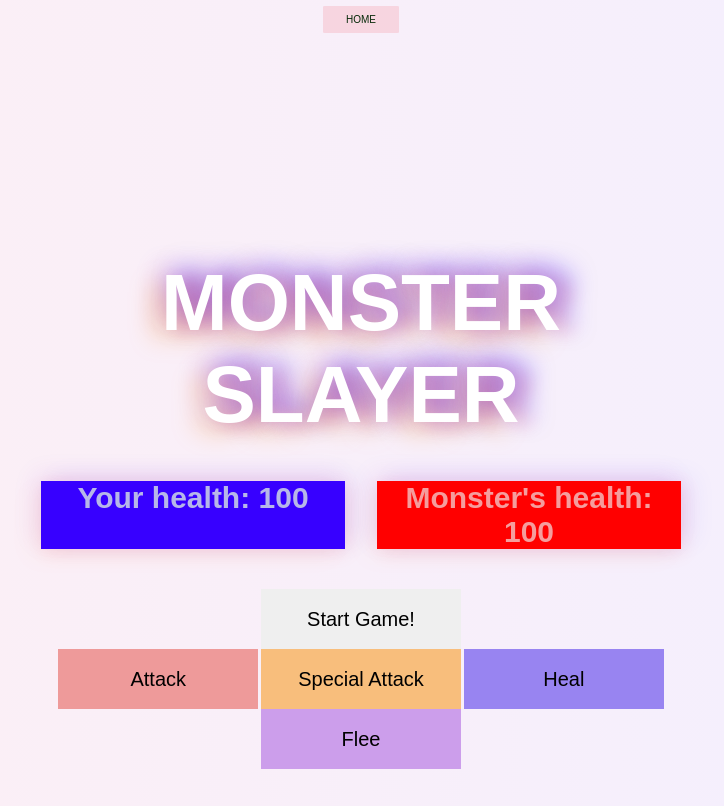
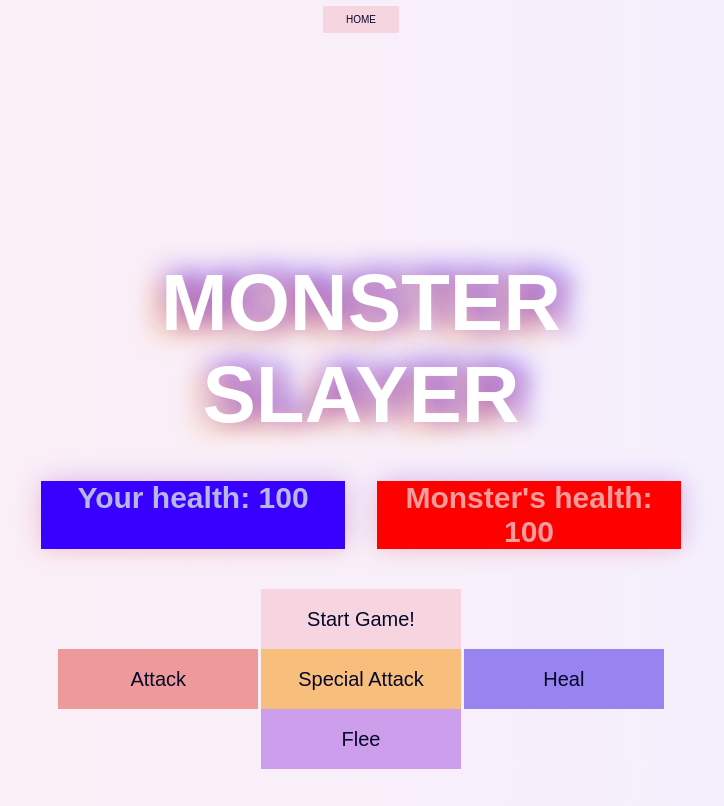
Before and after one commit to MikkoPet/Monster-Slayer---TS, a plain HTML site: page index.html in a window 1280 px wide. Shown: the whole page, without its empty margins (279-1003 px from the left). Drawn offline with Linux system fonts and the light colour scheme; files whose address does not match are found by name.

Commit message:
style: start button style + default font colour adjusted from odd green to blue

```diff
--- a/style/style.css
+++ b/style/style.css
@@ -7,20 +7,25 @@
     text-align: center;
 }
 
+a,
+button {
+    font-size: 1rem;
+    color: rgb(6, 8, 41);
+    text-decoration: none;
+    background-color: rgb(247, 213, 224);
+    transition: all 100ms ease-in;
+}
+
 a {
-    font-size: 1rem;
-    color: rgb(6, 41, 8);
-    text-decoration: none;
     display: block;
-    background-color: rgb(247, 213, 224);
     margin: 47vw;
     margin-top: 0.8vh;
     margin-bottom: 0.2vh;
     padding-top: 1vh;
     padding-bottom: 1vh;
     border-radius: 2.5%;
-    transition: all 100ms ease-in;
 }
+
 a:hover,
 button:hover {
     background-color: rgb(45, 24, 94);
```
